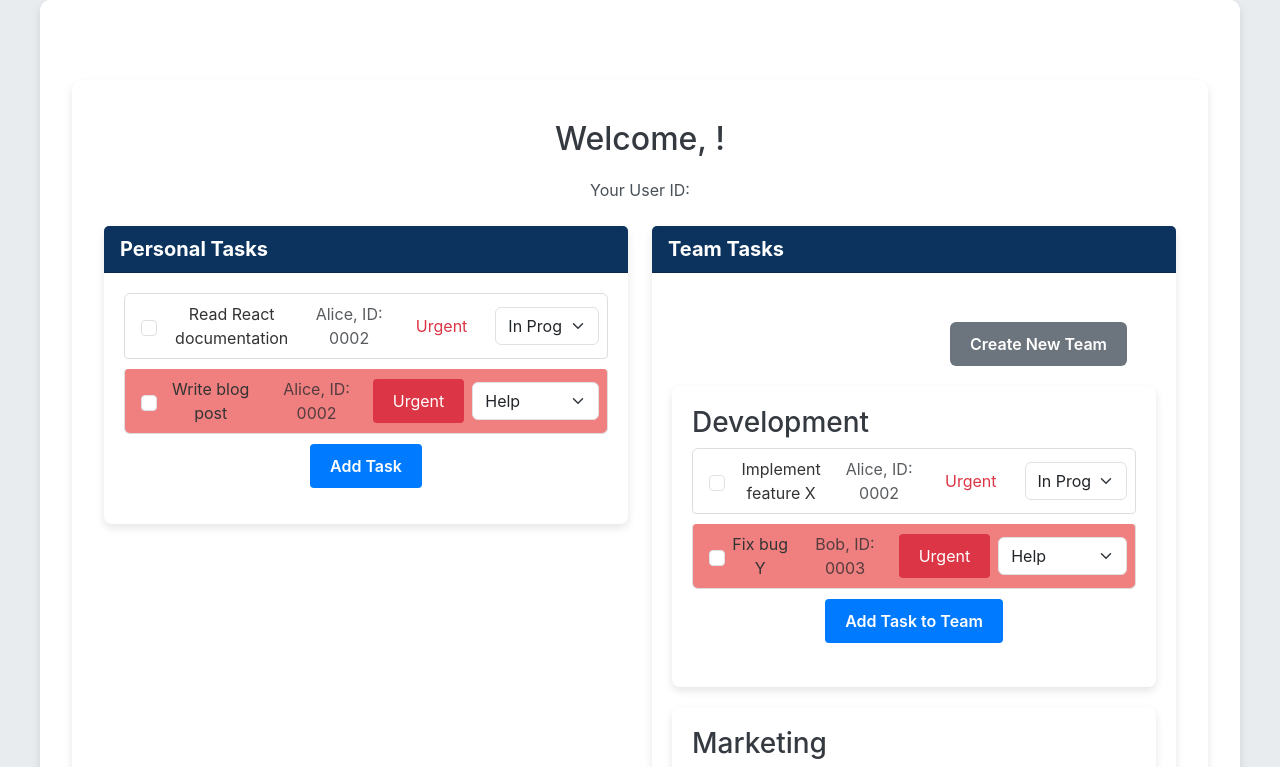
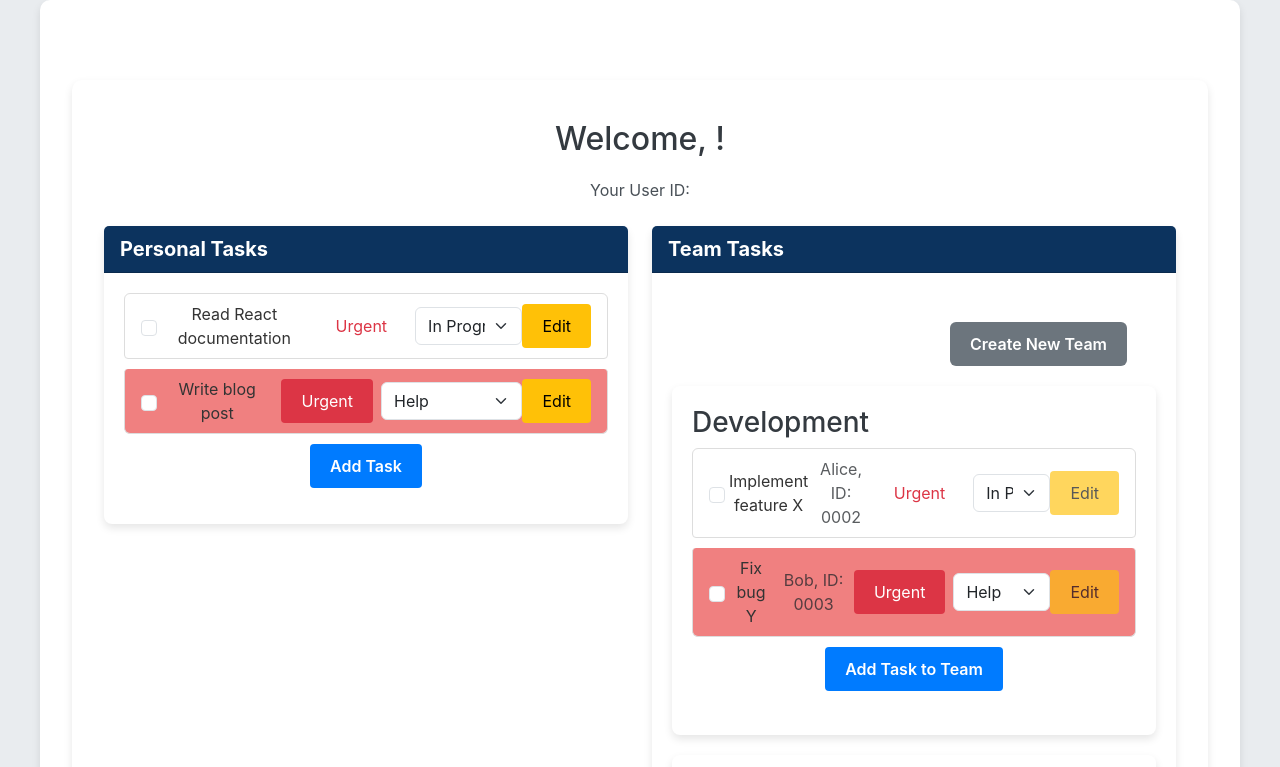
Before and after one commit to MarciaPratas2000/user-team-task-manager, a React (Create React App) app in the folder frontend/: page /user-dashboard in a window 1280 px wide. Shown: the top 767 px of the page. Built offline with nearby package versions, Linux system fonts and the light colour scheme.

Commit message:
Add edit functionality for personal and team tasks
- Users can now edit both personal and team tasks
- Modified TaskItem component to support editing mode
- Updated TaskList and TeamSection components to integrate new edit functionality

```diff
--- a/frontend/src/Elements/Components/PersonalSection/PersonalSection.js
+++ b/frontend/src/Elements/Components/PersonalSection/PersonalSection.js
@@ -8,7 +8,9 @@ const PersonalSection = ({
   onCheckboxChange,
   onStatusChange,
   onUrgencyToggle,
-  onAddTask
+  onAddTask,
+  onUpdateTask,
+  userid,
 }) => {
   const [showTaskForm, setShowTaskForm] = useState(false);
 
@@ -17,6 +19,7 @@ const PersonalSection = ({
     setShowTaskForm(false); // Hide the form after adding the task
   };
 
+
   return (
     <div className="personal-section">
       <TaskList
@@ -24,6 +27,10 @@ const PersonalSection = ({
         onCheckboxChange={onCheckboxChange}
         onStatusChange={onStatusChange}
         onUrgencyToggle={onUrgencyToggle}
+        onUpdateTask={onUpdateTask} // Pass the function reference
+        userid={userid}
+        isPersonal={true}
+        isCreator={true}
       />
       <div className="text-center mb-3">
         <button
--- a/frontend/src/Elements/Components/TaskItem/TaskItem.js
+++ b/frontend/src/Elements/Components/TaskItem/TaskItem.js
@@ -1,7 +1,10 @@
-import React from 'react';
+import React, { useState } from 'react';
 import './TaskItem.css';
 
-const TaskItem = ({ task, index, onCheckboxChange, onStatusChange, onUrgencyToggle, isPersonal }) => {
+const TaskItem = ({ userid, task, index, onCheckboxChange, onStatusChange, onUrgencyToggle, isPersonal, onUpdateTask, isCreator }) => {
+  const [isEditing, setIsEditing] = useState(false);
+  const [updatedTask, setUpdatedTask] = useState(task.task);
+
   const getTaskClassName = (task) => {
     let className = '';
 
@@ -20,6 +23,30 @@ const TaskItem = ({ task, index, onCheckboxChange, onStatusChange, onUrgencyTogg
     return className;
   };
 
+  const handleEdit = () => {
+    if (task.userId === userid || isCreator) {
+      setIsEditing(prev => !prev);
+
+      if (!isEditing) {
+        setUpdatedTask(task.task);
+      }
+    }
+  };
+
+  const handleSave = () => {
+    if (onUpdateTask) {
+      onUpdateTask(index, { task: updatedTask }, isPersonal);
+    } else {
+      console.error('onUpdateTask function is not provided');
+    }
+    setIsEditing(false);
+  };
+
+  const handleCancel = () => {
+    setUpdatedTask(task.task); // Reset editText to the original task text
+    setIsEditing(false);
+  };
+
   if (task.status === 'Eliminate' && task.isChecked) {
     return null; // Skip rendering for tasks that should be eliminated.
   }
@@ -32,17 +59,26 @@ const TaskItem = ({ task, index, onCheckboxChange, onStatusChange, onUrgencyTogg
           type="checkbox"
           id={`${isPersonal ? 'personal' : 'team'}Checkbox${index}`}
           checked={task.isChecked}
-          onChange={() => onCheckboxChange(index, isPersonal)}
+          onChange={() => onCheckboxChange && onCheckboxChange(index, isPersonal)}
         />
         <label className="form-check-label" htmlFor={`${isPersonal ? 'personal' : 'team'}Checkbox${index}`}>
-          {task.task}
+          {isEditing ? (
+            <input
+              type="text"
+              className="form-control"
+              value={updatedTask}
+              onChange={(e) => setUpdatedTask(e.target.value)}
+            />
+          ) : (
+            task.task
+          )}
         </label>
         {!isPersonal && <span className="text-muted ms-2">  {task.createdBy}, ID: {task.userId}</span>}
       </div>
       <div>
         <button
           className={`btn ${task.isUrgent ? 'btn-danger' : 'btn-outline-danger'} ms-2`}
-          onClick={() => onUrgencyToggle(index, isPersonal)}
+          onClick={() => onUrgencyToggle && onUrgencyToggle(index, isPersonal)}
           aria-label="Mark as urgent"
         >
           Urgent
@@ -52,7 +88,7 @@ const TaskItem = ({ task, index, onCheckboxChange, onStatusChange, onUrgencyTogg
         <select
           className="form-select ms-2"
           value={task.status}
-          onChange={(e) => onStatusChange(index, e.target.value, isPersonal)}
+          onChange={(e) => onStatusChange && onStatusChange(index, e.target.value, isPersonal)}
         >
           <option value="Not-yet">Not yet!</option>
           <option value="In-progress">In Progress</option>
@@ -61,6 +97,22 @@ const TaskItem = ({ task, index, onCheckboxChange, onStatusChange, onUrgencyTogg
           <option value="Eliminate">Eliminate</option>
         </select>
       </div>
+      <div>
+            <button
+        className={`btn ${isEditing ? 'btn-primary' : 'btn-warning'} ms-2`}
+        onClick={isEditing ? handleSave : handleEdit}
+        disabled={!isCreator && userid !== task.userId}
+      >
+        {isEditing ? 'Save' : 'Edit'}
+      </button>
+
+        {isEditing && (
+          <button className="btn btn-secondary ms-2" onClick={handleCancel}>
+            Cancel
+          </button>
+        )}
+
+      </div>
     </li>
   );
 };
--- a/frontend/src/Elements/Components/TaskList/TaskList.js
+++ b/frontend/src/Elements/Components/TaskList/TaskList.js
@@ -4,13 +4,14 @@ import './TaskList.css';
 
 const TaskList = ({
   tasks,
-  teamIndex, // Ensure this is passed down
   onCheckboxChange,
   onStatusChange,
   onUrgencyToggle,
   onDeleteTask,
   onUpdateTask,
-  isPersonal
+  isPersonal,
+  userid,
+  isCreator
 }) => {
   return (
     <ul className="list-group">
@@ -19,13 +20,14 @@ const TaskList = ({
           key={index}
           task={task}
           index={index}
-          teamIndex={teamIndex} // Pass teamIndex down here
           onCheckboxChange={onCheckboxChange}
           onStatusChange={onStatusChange}
           onUrgencyToggle={onUrgencyToggle}
           isPersonal={isPersonal}
           onUpdateTask={onUpdateTask}
           onDeleteTask={onDeleteTask}
+          userid={userid}
+          isCreator={isCreator}
         />
       ))}
     </ul>
--- a/frontend/src/Elements/Components/TeamSection/TeamSection.js
+++ b/frontend/src/Elements/Components/TeamSection/TeamSection.js
@@ -15,14 +15,12 @@ const TeamSection = ({
   onDeleteTask,
   onUpdateTask,
   onDeleteTeam, // Ensure this is defined
-  userid
+  userid,
+  isCreator,
+  isPersonal
 }) => {
   const [showAddTaskForm, setShowAddTaskForm] = useState(false);
-  const isCreator = team.creatorId === userid;
-
-  console.log('Team Creator ID:', team.creatorId);
-  console.log('Current User ID:', userid);
-  console.log('Is Creator:', isCreator);
+   isCreator = team.creatorId === userid;
 
   const toggleAddTaskForm = () => setShowAddTaskForm(!showAddTaskForm);
 
@@ -37,9 +35,9 @@ const TeamSection = ({
         <h3>{team.teamName}</h3>
         {isCreator && (
           <button
-       className="btn text-dark border rounded-circle mb-3 ps-3 pe-3 "
+            className="btn text-dark border rounded-circle mb-3 ps-3 pe-3"
             onClick={() => onDeleteTeam(teamIndex)}
-       aria-label="Delete Team" // Handle team deletion
+            aria-label="Delete Team"
           >
             <FontAwesomeIcon icon={faTrashAlt} size="lg" />
           </button>
@@ -60,9 +58,12 @@ const TeamSection = ({
         onUpdateTask={(taskIndex, updatedTask) => {
           const task = team.tasks[taskIndex];
           if (task.userId === userid || isCreator) {
-            onUpdateTask(teamIndex, taskIndex, updatedTask);
+            onUpdateTask(taskIndex,updatedTask);
           }
         }}
+        userid={userid}
+        isCreator={isCreator}
+        isPersonal={isPersonal}
       />
       <div className="text-center mb-4">
         <button
--- a/frontend/src/Elements/Components/UserPage/UserPage.js
+++ b/frontend/src/Elements/Components/UserPage/UserPage.js
@@ -64,11 +64,9 @@ const UserPage = () => {
   const handleStatusChange = (teamIndex, taskIndex, newStatus, isPersonal = false) => {
     if (isPersonal) {
       setPersonalTasks(prevTasks =>
-        prevTasks
-          .map((task, index) =>
+        prevTasks.map((task, index) =>
           index === taskIndex ? { ...task, status: newStatus } : task
         )
-          .filter(task => !(task.status === 'Eliminate' && task.isChecked))
       );
     } else {
       const team = teams[teamIndex];
@@ -79,11 +77,9 @@ const UserPage = () => {
             index === teamIndex
               ? {
                   ...team,
-                  tasks: team.tasks
-                    .map((task, tIndex) =>
+                  tasks: team.tasks.map((task, tIndex) =>
                     tIndex === taskIndex ? { ...task, status: newStatus } : task
                   )
-                    .filter(task => !(task.status === 'Eliminate' && task.isChecked))
                 }
               : team
           )
@@ -138,31 +134,37 @@ const UserPage = () => {
     }
   };
 
-  // Update task in either personal or team tasks
-  const handleUpdateTask = (updatedTask, teamIndex = null, taskIndex, isPersonal = false) => {
+  // Handle task updates
+  const handleUpdateTask = (taskIndex, teamIndex, updatedTask, isPersonal) => {
     if (isPersonal) {
+      if (taskIndex < 0 || taskIndex >= personalTasks.length) {
+        console.error('Personal task not found at index:', taskIndex);
+        return;
+      }
       setPersonalTasks(prevTasks =>
-        prevTasks.map((task, index) =>
-          index === taskIndex ? { ...task, ...updatedTask } : task
+        prevTasks.map((task, tIndex) =>
+          tIndex === taskIndex ? { ...task, ...updatedTask } : task
         )
       );
     } else {
-      const team = teams[teamIndex];
-      const task = team.tasks[taskIndex];
-      if (task.userId === userid || team.creatorId === userid) {
+      if (!Array.isArray(teams) || teamIndex < 0 || teamIndex >= teams.length) {
+        console.error('Teams or team index is invalid');
+        return;
+      }
       setTeams(prevTeams =>
-          prevTeams.map((team, index) =>
-            index === teamIndex
+        prevTeams.map((team, tIndex) =>
+          tIndex === teamIndex
             ? {
                 ...team,
-                  tasks: team.tasks.map((task, tIndex) =>
-                    tIndex === taskIndex ? { ...task, ...updatedTask } : task
+                tasks: team.tasks.map((tTask, tTaskIndex) =>
+                  tTaskIndex === taskIndex ? { ...tTask, ...updatedTask } : tTask
                 )
               }
             : team
         )
       );
-      }
+
+
     }
   };
 
@@ -211,6 +213,9 @@ const UserPage = () => {
                 onStatusChange={(taskIndex, newStatus) => handleStatusChange(null, taskIndex, newStatus, true)}
                 onUrgencyToggle={(taskIndex) => handleUrgencyToggle(null, taskIndex, true)}
                 onAddTask={handleAddTask}
+                onUpdateTask={(taskIndex, updatedTask) => handleUpdateTask(taskIndex, null, updatedTask, true)}
+                userid={userid}
+                isPersonal={true}
               />
             </div>
           </div>
@@ -244,10 +249,18 @@ const UserPage = () => {
                     onStatusChange={handleStatusChange}
                     onUrgencyToggle={handleUrgencyToggle}
                     onAddTask={handleAddTask}
+                    onUpdateTask={(taskIndex, updatedTask) => handleUpdateTask(taskIndex, teamIndex, updatedTask, false)}
                     onDeleteTeam={handleDeleteTeam}
                     userid={userid}
+                    isCreator={team.creatorId === userid} // Pass directly
+                    isPersonal={false}
+
                 />
+
               ))}
+              console.log('Current User ID:', userid);
+console.log('Task User ID:', task.userId);
+console.log('Is Creator:', isCreator);
             </div>
           </div>
         </div>
```
Lines whose indentation alone changed are shown as unchanged.
